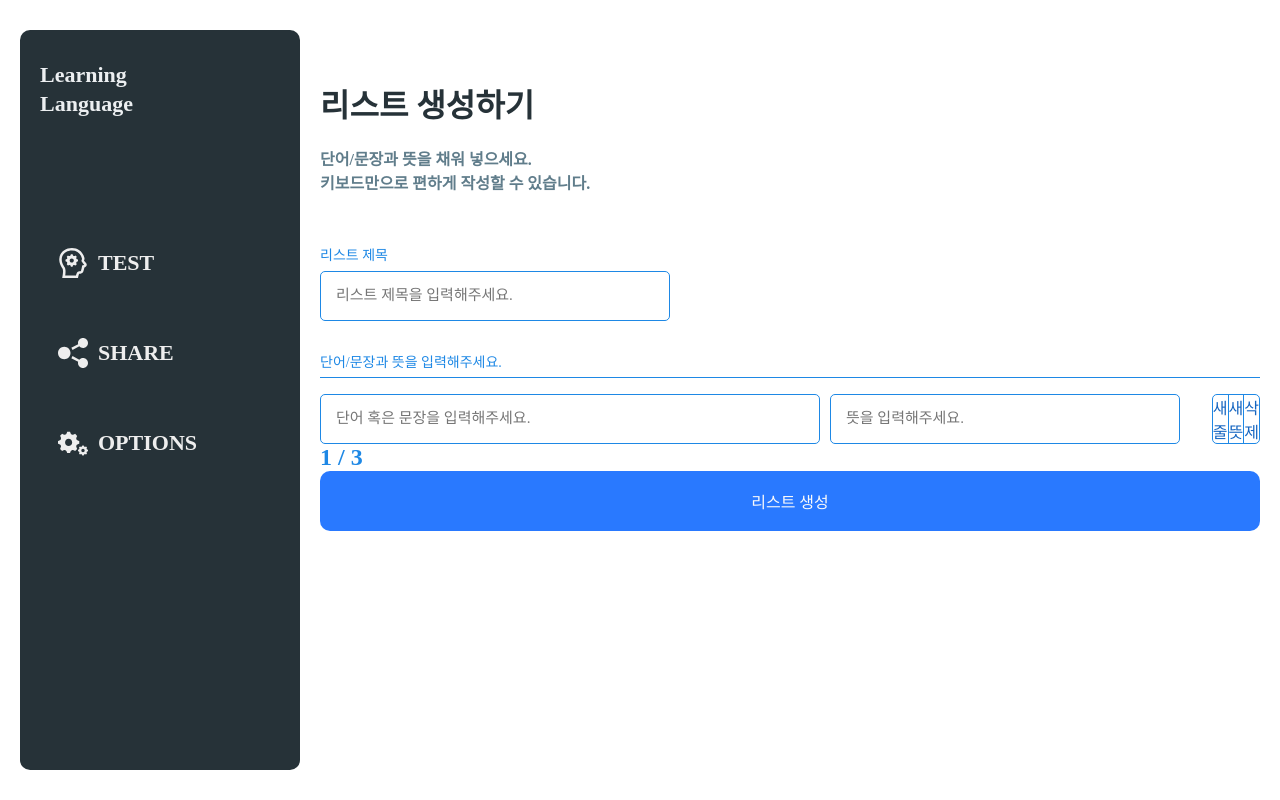
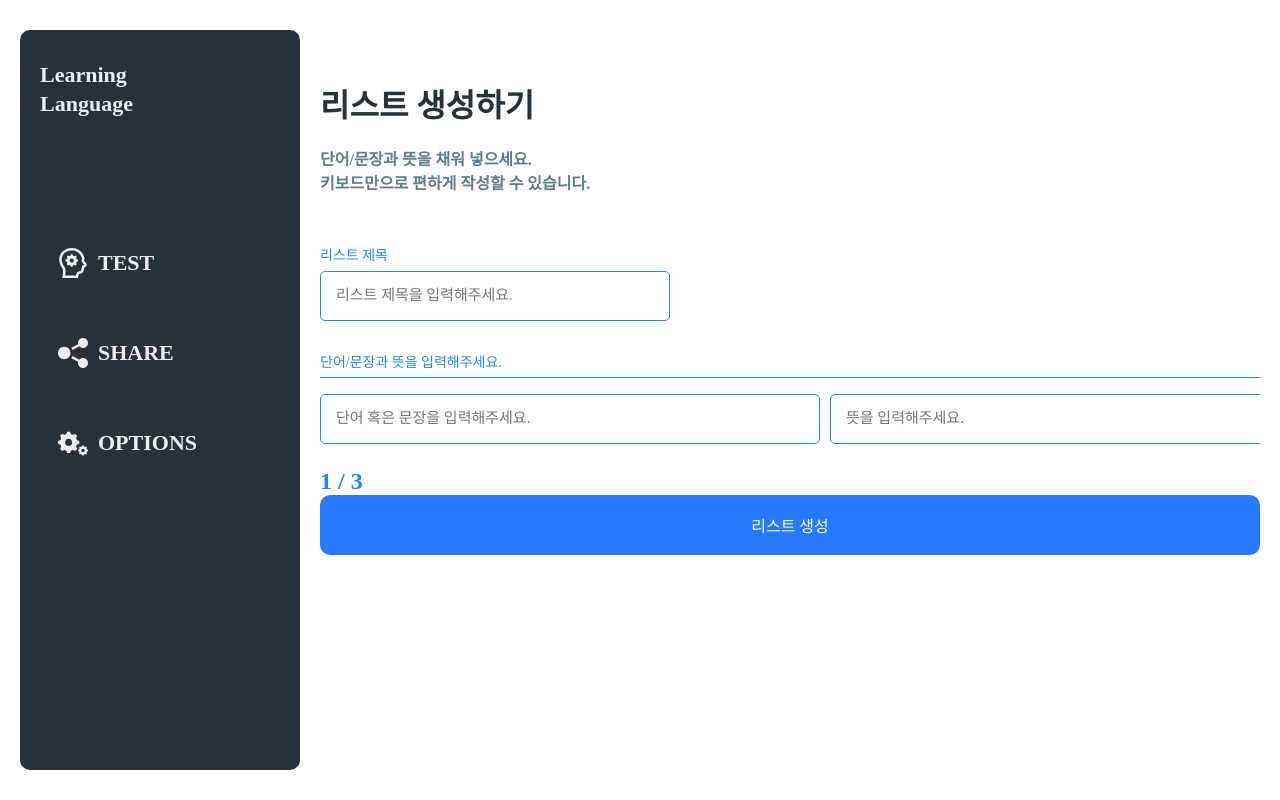
Before and after one commit to Dellil/LearningLanguage, a React (Create React App) app: page /create/list in a window 1280 px wide. Built offline with nearby package versions, Linux system fonts and the light colour scheme; a web font is replaced by a local one.

Commit message:
Fix text from InputRow

```diff
--- a/src/components/InputGroup/InputRow.tsx
+++ b/src/components/InputGroup/InputRow.tsx
@@ -27,7 +27,7 @@ const InputRow = ({
 			</div>
 			<div css={buttons}>
 				<button onClick={onCreateClick} css={button}>
-					새 줄
+					새 정의
 				</button>
 				<button onClick={onCreateMeaningClick(row.id)} css={button}>
 					새 뜻
--- a/src/components/InputGroup/MeaningInputList.tsx
+++ b/src/components/InputGroup/MeaningInputList.tsx
@@ -1,3 +1,4 @@
+import { css } from '@emotion/react';
 import Input from 'components/Input/Input';
 
 export type MeaningInputListProps = {
@@ -8,11 +9,20 @@ const MeaningInputList = ({ meanings }: MeaningInputListProps) => {
 	return (
 		<>
 			{meanings.map((meaning, i) => (
-				// eslint-disable-next-line react/no-array-index-key
-				<Input key={meaning + i} type="text" placeholder="뜻을 입력해주세요." />
+				<Input
+					// eslint-disable-next-line react/no-array-index-key
+					key={meaning + i}
+					type="text"
+					placeholder="뜻을 입력해주세요."
+					css={input}
+				/>
 			))}
 		</>
 	);
 };
 
+const input = css`
+	width: 500px;
+`;
+
 export default MeaningInputList;
```
